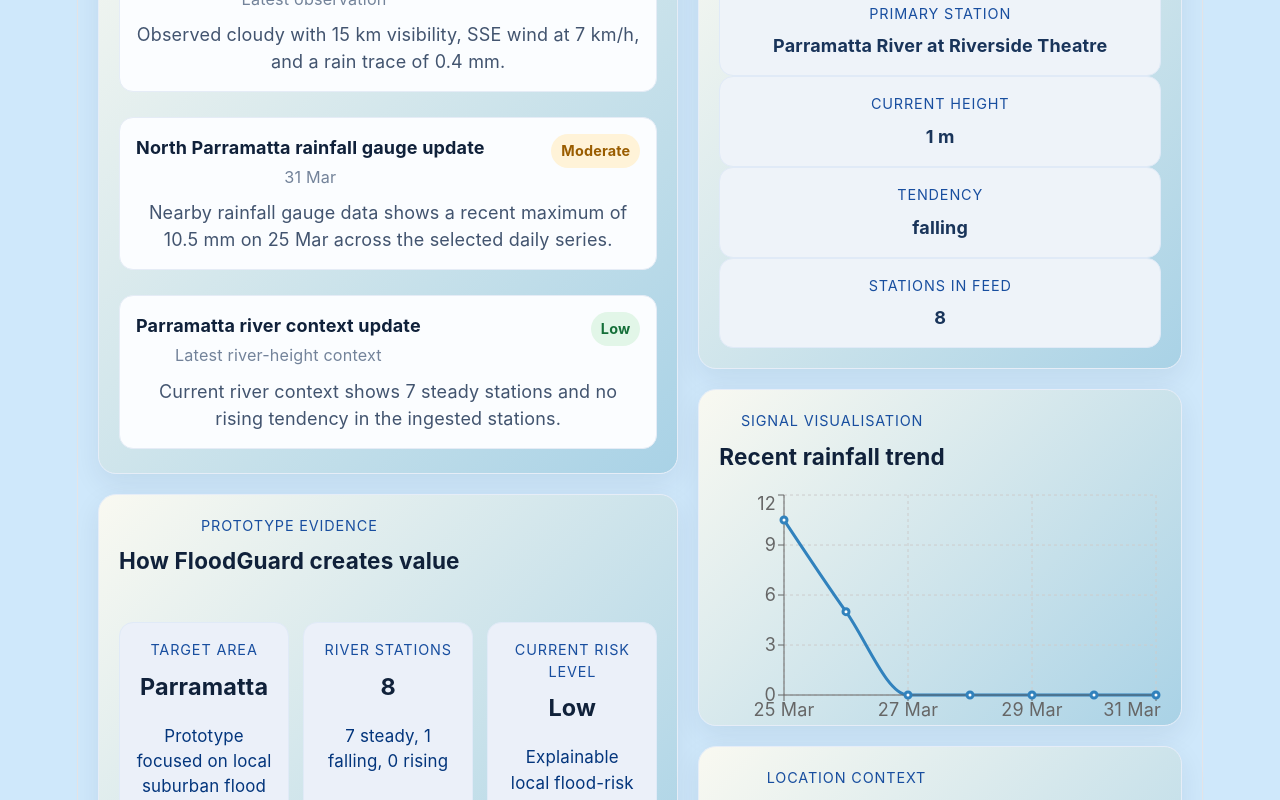
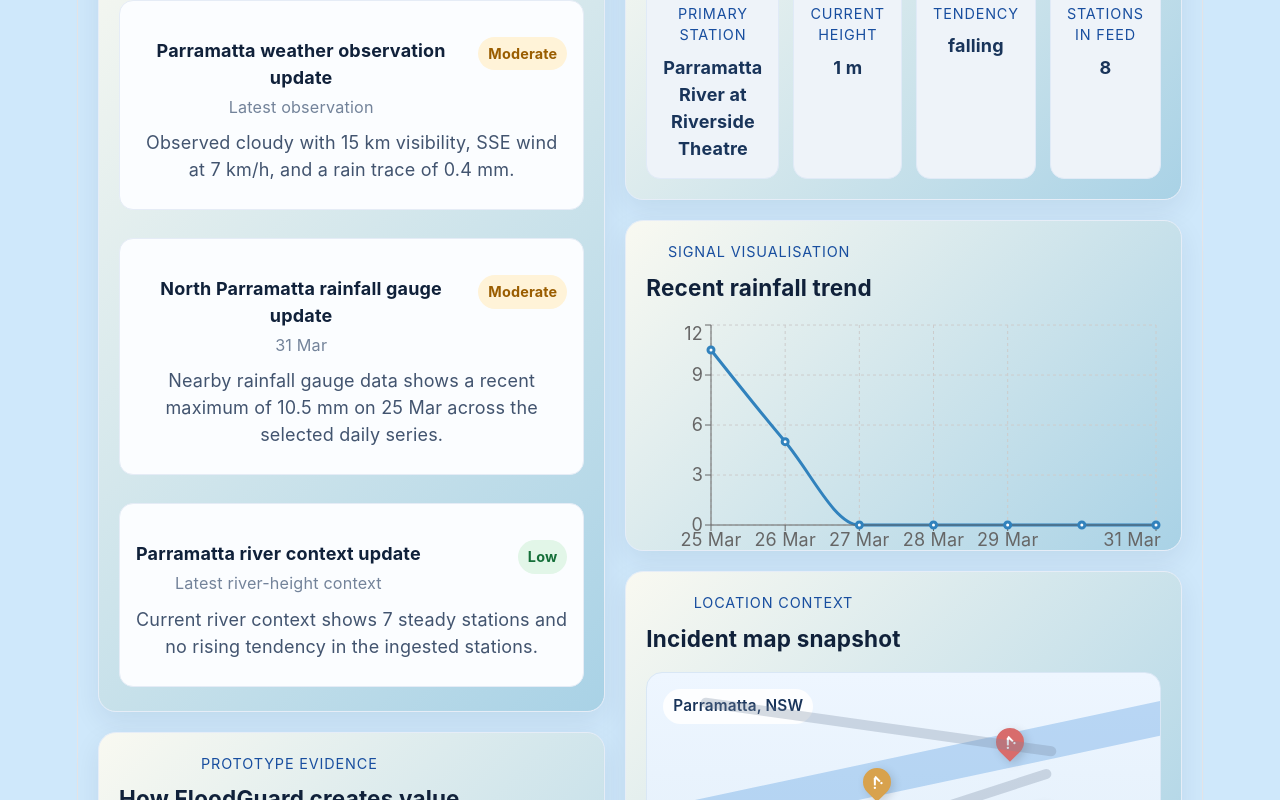
Before and after one commit to HaleyyT/FloodGuard, a React (Vite) app in the folder floodguard-frontend/: page / in a window 1280 px wide. Shown: the part 1060-1860 px from the top of the page. Built offline with nearby package versions, Linux system fonts and the light colour scheme.

Commit message:
Polish dashboard styling and layout

```diff
--- a/floodguard-frontend/src/App.css
+++ b/floodguard-frontend/src/App.css
@@ -188,13 +188,14 @@
 }
 
 .reports-list {
+  margin-top: 20px;
   display: flex;
   flex-direction: column;
   gap: 14px;
 }
 
 .report-card {
-  margin-top: 7px;
+  margin-top: 10px;
   border: 1px solid #e5ecf6;
   border-radius: 14px;
   padding: 16px;
@@ -203,6 +204,7 @@
 }
 
 .report-top {
+  margin-top: 20px;
   display: flex;
   justify-content: space-between;
   gap: 12px;
@@ -224,7 +226,7 @@
 
 .report-description {
   color: #42546f;
-  margin-bottom: 0;
+  margin-bottom: 10px;
 }
 
 .severity {
@@ -266,7 +268,7 @@
   border: 1px solid #e0eaf7;
   border-radius: 14px;
   padding: 16px;
-  margin-bottom: 5px;
+  margin-bottom: 15px;
 }
 
 .evidence-card h3 {
@@ -276,10 +278,11 @@
 }
 
 .evidence-note {
-  margin-top: 20px;
+  margin-top: 30px;
   color: #03357c;
   margin-bottom: 0;
   font-size: 0.94rem;
+  margin-bottom: 20px;
 }
 
 .architecture-flow {
@@ -373,8 +376,7 @@
 
 .chart-box {
   width: 100%;
-  height: 215px;
-  margin-top: 8px;
+  height: 210px;
 }
 
 
@@ -472,3 +474,9 @@
   font-size: 0.93rem;
   margin-bottom: 0;
 }
+
+.river-grid {
+  display: grid;
+  grid-template-columns: repeat(4, 1fr);
+  gap: 14px;
+}
```
